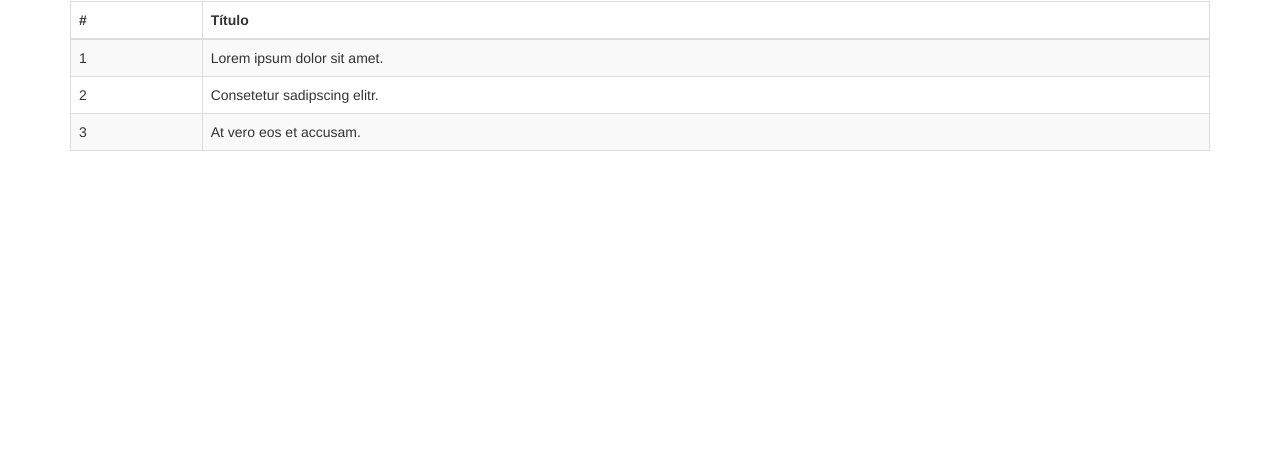
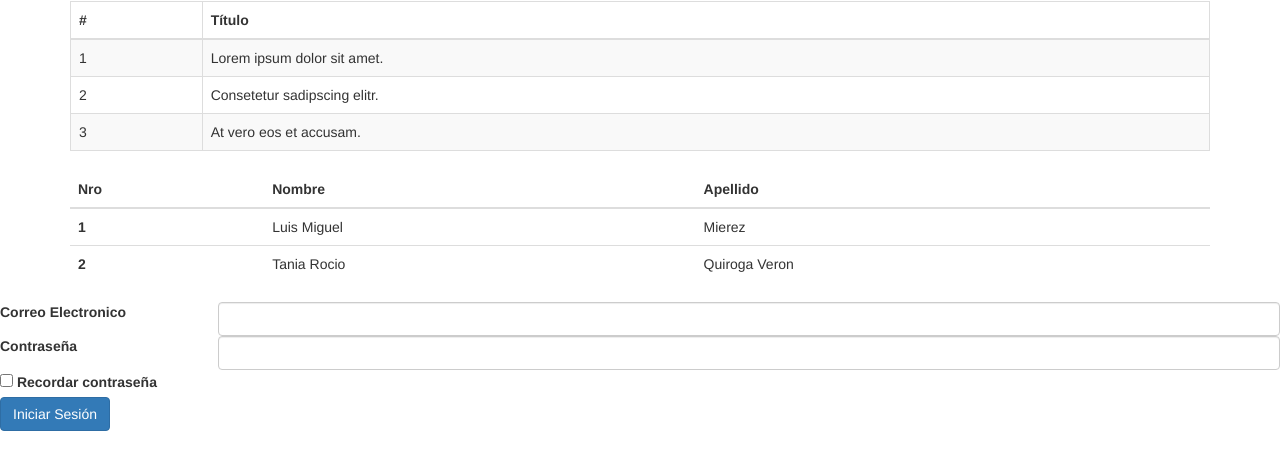
Before and after one commit to TaniQuiroga/Practicando-Bootstrap, a plain HTML site: page index.html in a window 1280 px wide. Shown: the part 231-700 px from the top of the page. Drawn offline with nearby package versions, Linux system fonts and the light colour scheme.

Commit message:
1 file modified

```diff
--- a/index.html
+++ b/index.html
@@ -12,7 +12,7 @@
 
   <body>
     <div class="container">
-      <h1>Búsqueda</h1>
+      <h1> Búsqueda</h1>
       <label>Ejemplo de un formulario de búsqueda sencillo</label>
 
       <!-- Formulario de búsqueda con un campo de entrada (input) y un botón -->
@@ -46,12 +46,69 @@
           </tr>
         </tbody>
       </table>
+
+      <table class="table">
+
+        <thead>
+
+          <tr>
+            <th scope="col">Nro</th>
+            <th scope="col">Nombre</th>
+            <th scope="col">Apellido </th>
+          </tr>
+
+        </thead>
+
+        <tbody>
+
+          <tr>
+            <th scope="row">1</th>
+            <td>Luis Miguel</td>
+            <td>Mierez</td>
+          </tr>
+
+          <tr>
+            <th scope="row">2</th>
+            <td>Tania Rocio</td>
+            <td>Quiroga Veron</td>
+          </tr>
+        </tbody>
+      </table>
+
     </div>
+
+    <form>
+      <div class="row mb-3">
+        <label for="inputEmail3" class="col-sm-2 col-form-label">Correo Electronico</label>
+        <div class="col-sm-10">
+          <input type="email" class="form-control" id="inputEmail3">
+        </div>
+      </div>
+      <div class="row mb-3">
+        <label for="inputPassword3" class="col-sm-2 col-form-label">Contraseña</label>
+        <div class="col-sm-10">
+          <input type="password" class="form-control" id="inputPassword3">
+        </div>
+        </div>
+      </fieldset>
+      <div class="row mb-3">
+        <div class="col-sm-10 offset-sm-2">
+          <div class="form-check">
+            <input class="form-check-input" type="checkbox" id="gridCheck1">
+            <label class="form-check-label" for="gridCheck1">
+              Recordar contraseña
+            </label>
+          </div>
+        </div>
+      </div>
+      <button type="submit" class="btn btn-primary">Iniciar Sesión</button>
+    </form>
 
     <!-- jQuery -->
     <script src="https://code.jquery.com/jquery-2.2.4.min.js"></script>
 
     <!-- Bootstrap JS -->
     <script src="https://maxcdn.bootstrapcdn.com/bootstrap/3.3.7/js/bootstrap.min.js" integrity="sha384-Tc5IQib027qvyjSMfHjOMaLkfuWVxZxUPnCJA7l2mCWNIpG9mGCD8wGNIcPD7Txa" crossorigin="anonymous"></script>
+
   </body>
 </html>
```
